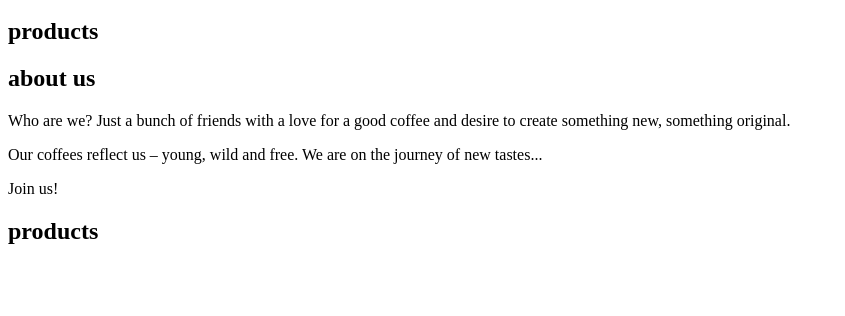
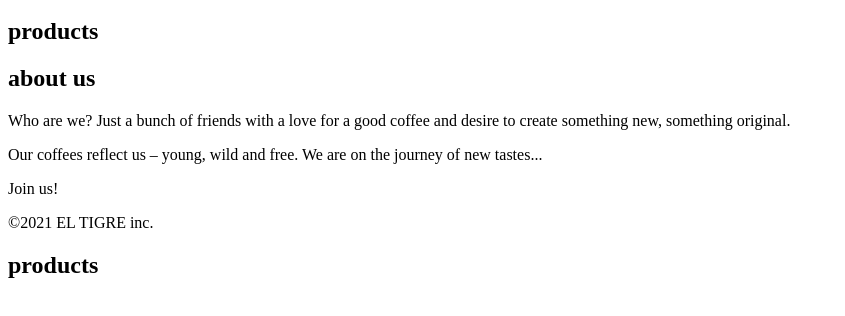
Before and after one commit to basl3r/Coffee-Shop, a website with bundled scripts: page src/index.html in a window 1280 px wide. Shown: the part 254-570 px from the top of the page, without its empty margins (0-845 px from the left). Built offline with nearby package versions, Linux system fonts and the light colour scheme; files whose address does not match are found by name.

Commit message:
Create and style footer

```diff
--- a/src/index.html
+++ b/src/index.html
@@ -52,6 +52,9 @@
           </div>
         </div>
       </div>
+      <div class="footer">
+        <span>&#169;2021 EL TIGRE inc.</span>
+      </div>
     </div>
     <div id="product-list" class="container product-list">
       <h1 class="h1">products</h1>
--- /dev/null
+++ b/src/sass/pages/_footer.scss
@@ -0,0 +1,8 @@
+.footer {
+  padding: 36px 0;
+  font-family: $font-source-sans-pro;
+  font-size: 15px;
+  font-weight: 600;
+  font-style: normal;
+  letter-spacing: 2px;
+}
--- a/src/sass/style.scss
+++ b/src/sass/style.scss
@@ -7,3 +7,4 @@
 @import './pages/homepage';
 @import './pages/about';
 @import './pages/products';
+@import './pages/footer';
```
